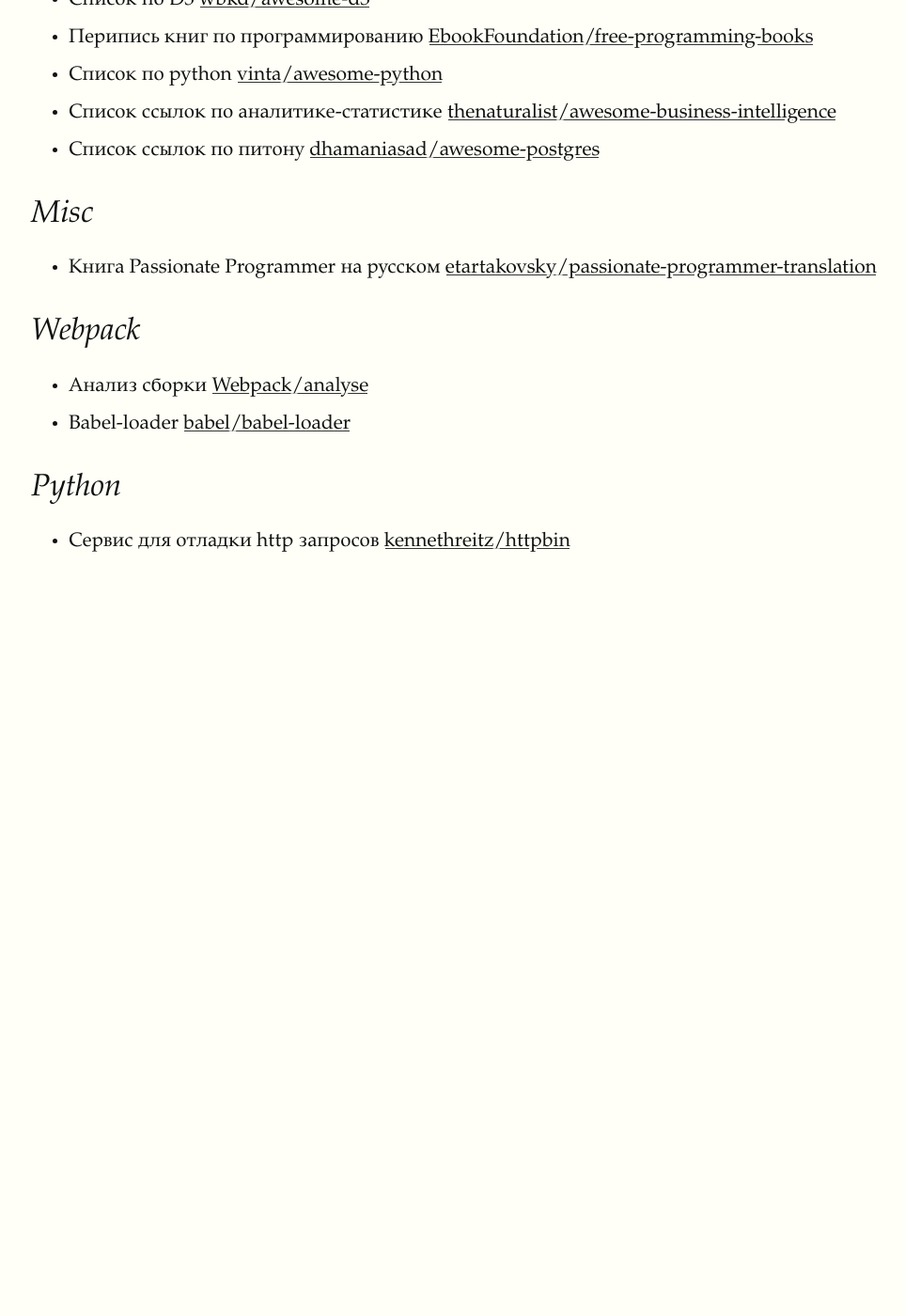
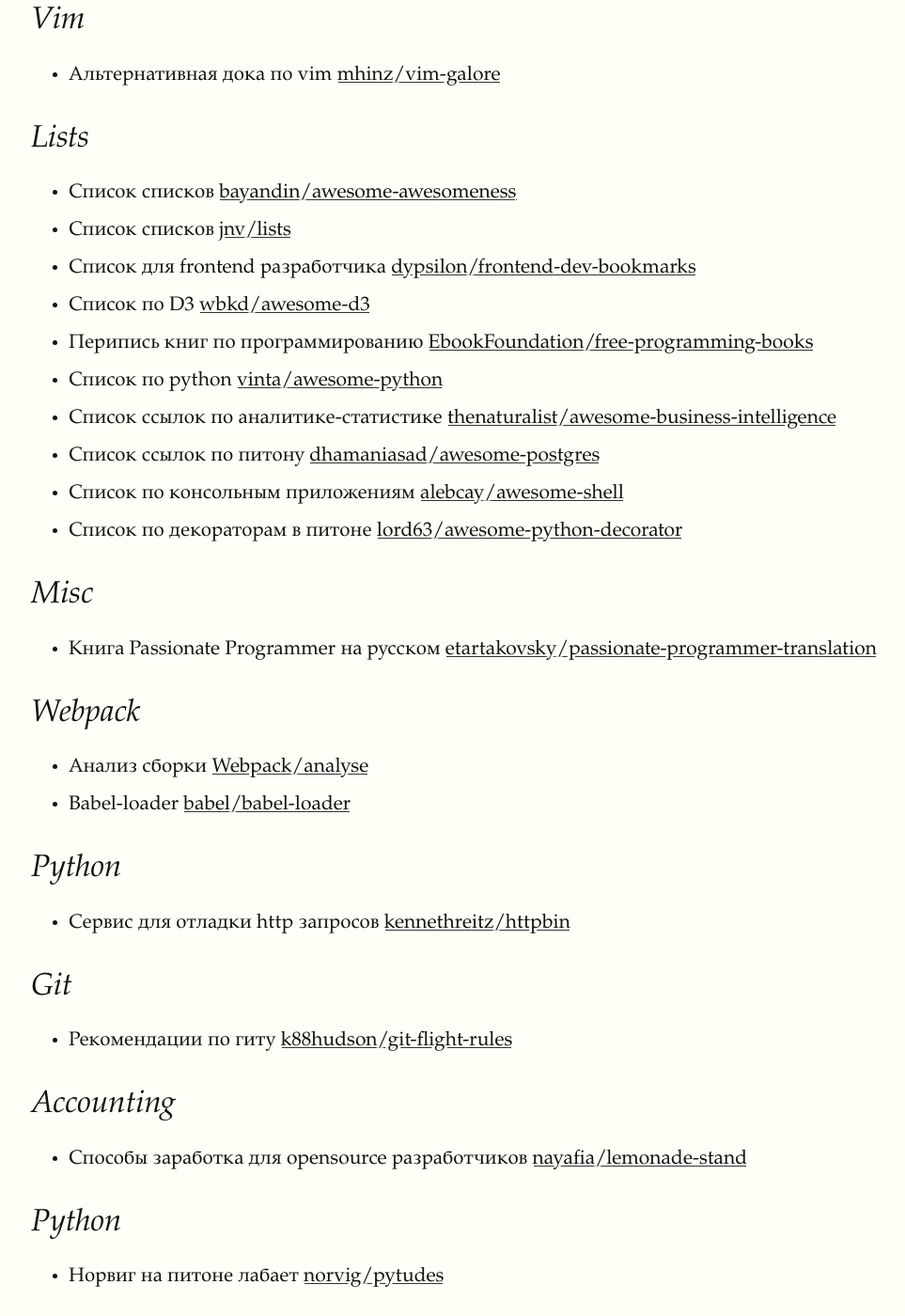
Before and after one commit to Bubujka/my, a Jekyll site: the page built from stars.md, in a window 1280 px wide and 1400 px high, scrolled down 3977 px. Shown: the whole window at 94% size, without its empty margins (127-1090 px from the left). Built offline with Jekyll 4.4.1, drawn with Linux system fonts in a browser that asks for light colours; before the commit the page ends 4595 px from its top, so only the background shows below that; some of the changed text lies outside the part shown.

Commit message:
Обновил данные

```diff
--- a/stars.md
+++ b/stars.md
@@ -13,6 +13,10 @@ title: Лайки на github
 - Введение в bash [jlevy/the-art-of-command-line](https://github.com/jlevy/the-art-of-command-line)
 - Работа над текстом в unix [learnbyexample/Command-line-text-processing](https://github.com/learnbyexample/Command-line-text-processing)
 - Построение интерфейса на основе консольных команд [ericfreese/rat](https://github.com/ericfreese/rat)
+- Комьюнити документация [tldr-pages/tldr](https://github.com/tldr-pages/tldr)
+
+## Terminal applications
+- Программа для ведения заметок и задач [laurent22/joplin](https://github.com/laurent22/joplin)
 
 ## HTML & CSS
 - Инструмент отладки попиксельности [2gis/makeup](https://github.com/2gis/makeup)
@@ -63,6 +67,8 @@ title: Лайки на github
 - Color picker [DavidDurman/FlexiColorPicker](https://github.com/DavidDurman/FlexiColorPicker)
 - Рисование progress-bar сверху на сайте [rstacruz/nprogress](https://github.com/rstacruz/nprogress)
 - Визуализация timeline [NUKnightLab/TimelineJS3](https://github.com/NUKnightLab/TimelineJS3)
+- Замена ncurses [cronvel/terminal-kit](https://github.com/cronvel/terminal-kit)
+- Рекомендации по ноде [i0natan/nodebestpractices](https://github.com/i0natan/nodebestpractices)
 
 ### Angular
 - Библиотека для работы с rest-api [mgonto/restangular](https://github.com/mgonto/restangular)
@@ -79,6 +85,8 @@ title: Лайки на github
 
 ## Webdev
 - Превратить google таблицу в json [bassarisse/google-spreadsheet-to-json](https://github.com/bassarisse/google-spreadsheet-to-json)
+- Узнать на чём сайт написан [WeiChiaChang/stacks-cli](https://github.com/WeiChiaChang/stacks-cli)
+- Набор svg иконок [edent/SuperTinyIcons](https://github.com/edent/SuperTinyIcons)
 
 ## Blog
 - Заметки что нового человек узнал [jbranchaud/til](https://github.com/jbranchaud/til)
@@ -98,6 +106,8 @@ title: Лайки на github
 - Список по python [vinta/awesome-python](https://github.com/vinta/awesome-python)
 - Список ссылок по аналитике-статистике  [thenaturalist/awesome-business-intelligence](https://github.com/thenaturalist/awesome-business-intelligence)
 - Список ссылок по питону [dhamaniasad/awesome-postgres](https://github.com/dhamaniasad/awesome-postgres)
+- Список по консольным приложениям [alebcay/awesome-shell](https://github.com/alebcay/awesome-shell)
+- Список по декораторам в питоне [lord63/awesome-python-decorator](https://github.com/lord63/awesome-python-decorator)
 
 ## Misc
 - Книга Passionate Programmer на русском [etartakovsky/passionate-programmer-translation](https://github.com/etartakovsky/passionate-programmer-translation)
@@ -108,3 +118,12 @@ title: Лайки на github
 
 ## Python
 - Сервис для отладки http запросов [kennethreitz/httpbin](https://github.com/kennethreitz/httpbin)
+
+## Git
+- Рекомендации по гиту [k88hudson/git-flight-rules](https://github.com/k88hudson/git-flight-rules)
+
+## Accounting
+- Способы заработка для opensource разработчиков [nayafia/lemonade-stand](https://github.com/nayafia/lemonade-stand)
+
+## Python
+- Норвиг на питоне лабает [norvig/pytudes](https://github.com/norvig/pytudes)
```
Also changed, not shown: reps.md (line endings or trailing spaces).
